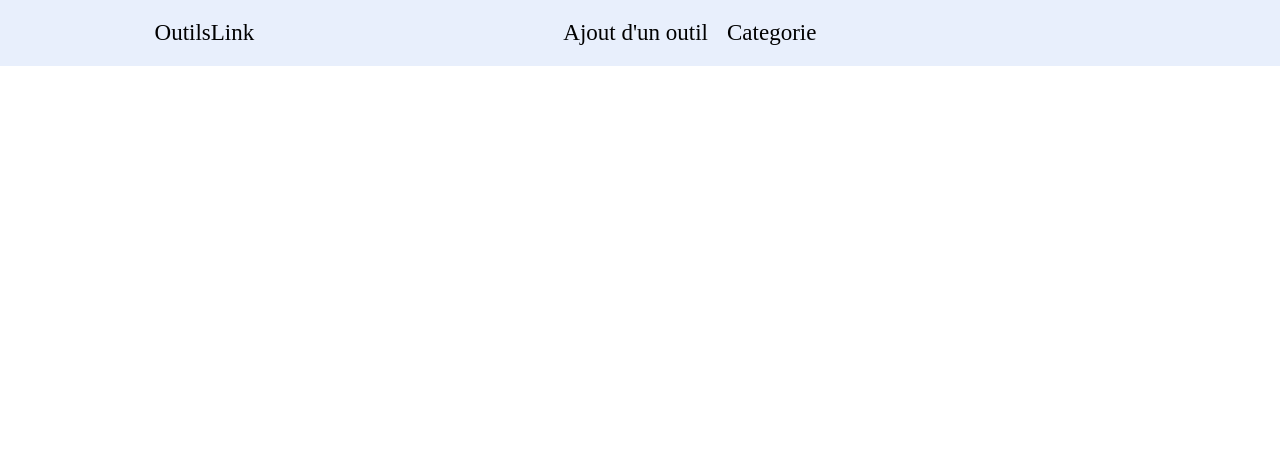
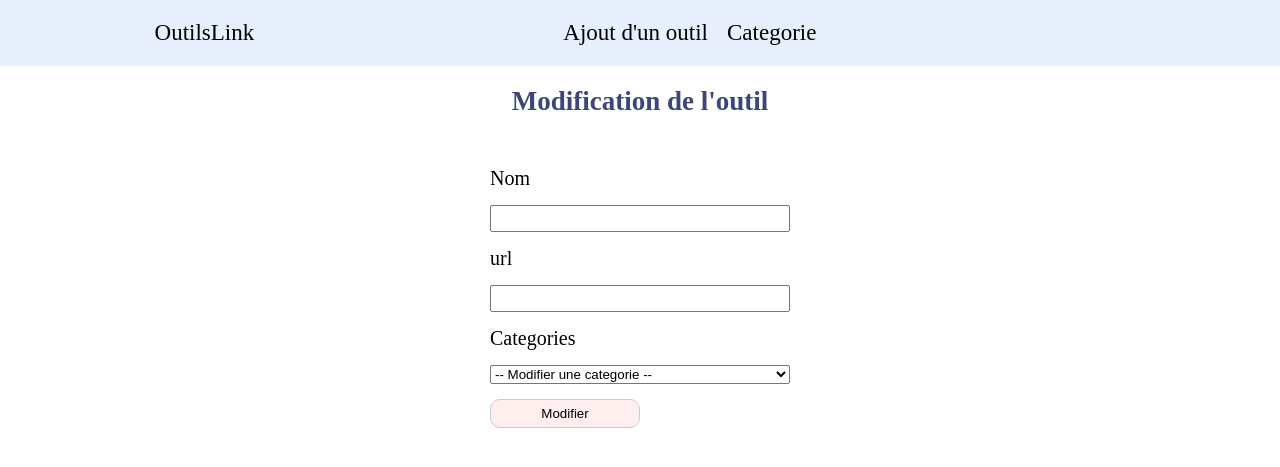
Before and after one commit to Tatiana-Juin/outilsLink, a PHP site: page /modificationOutil.php in a window 1280 px wide. Shown: the top 467 px of the page. Run offline with PHP 8.4, Linux system fonts and the light colour scheme.

Commit message:
J'ai commencer a faire le style du menu de modification sans la partie PHP . Pour cela j'ai repris le formulaire d'ajout que j'ai dans la page ajoutOutil.php

```diff
--- a/assets/css/style.css
+++ b/assets/css/style.css
@@ -8,7 +8,7 @@
 /***** *********PAGE AJOUT CATEGORIE ********************* *****/
 
 /* ELEMENT CONTENANT TOUTE LA PAGE  */
-.ajout-categorie,.ajout-outil,.modification-categorie,.suppression-categorie{
+.ajout-categorie,.ajout-outil,.modification-categorie,.suppression-categorie,.modification-outil{
     display: flex;
     flex-direction: column;
     align-items: center;
--- a/modificationOutil.php
+++ b/modificationOutil.php
@@ -3,9 +3,38 @@
     require_once("inc/function.inc.php");
     require_once("inc/header.inc.php");
 ?>
-<main>
 
-</main>
+    <main class="modification-outil">
+        <!-- titre de la page -->
+        <h1 class="title-page">Modification de l'outil</h1>
+
+        <!-- div contenant le formulaire -->
+        <div class="div-outil">
+
+            <form action="" method="post" class="add-outil">
+                <p class="echec"></p>
+
+                <!-- NOM D'UN OUTIL -->
+                <label for="nom_outil" class="label-outil">Nom </label>
+                <input type="text" name="nom_outil"  class="nom-outil ">
+
+                <!-- url -->
+                <label for="url_outil" class="label-url">url </label>
+                <input type="text" name="url_outil"  class="url-outil">
+
+                <!-- Categorie  -->
+                <label for="categories_select" class="label-categorie">  Categories</label>
+                <select name="categories_select" class="categorie-select">
+                    <option value="">-- Modifier une categorie --</option>
+                    <option value=""> t </option>
+                </select>
+
+                <input type="submit" value="Modifier"  class="btn-outil">
+            </form>
+        </div>
+
+
+    </main>
 
 <?php
     require_once("inc/footer.inc.php");
```
